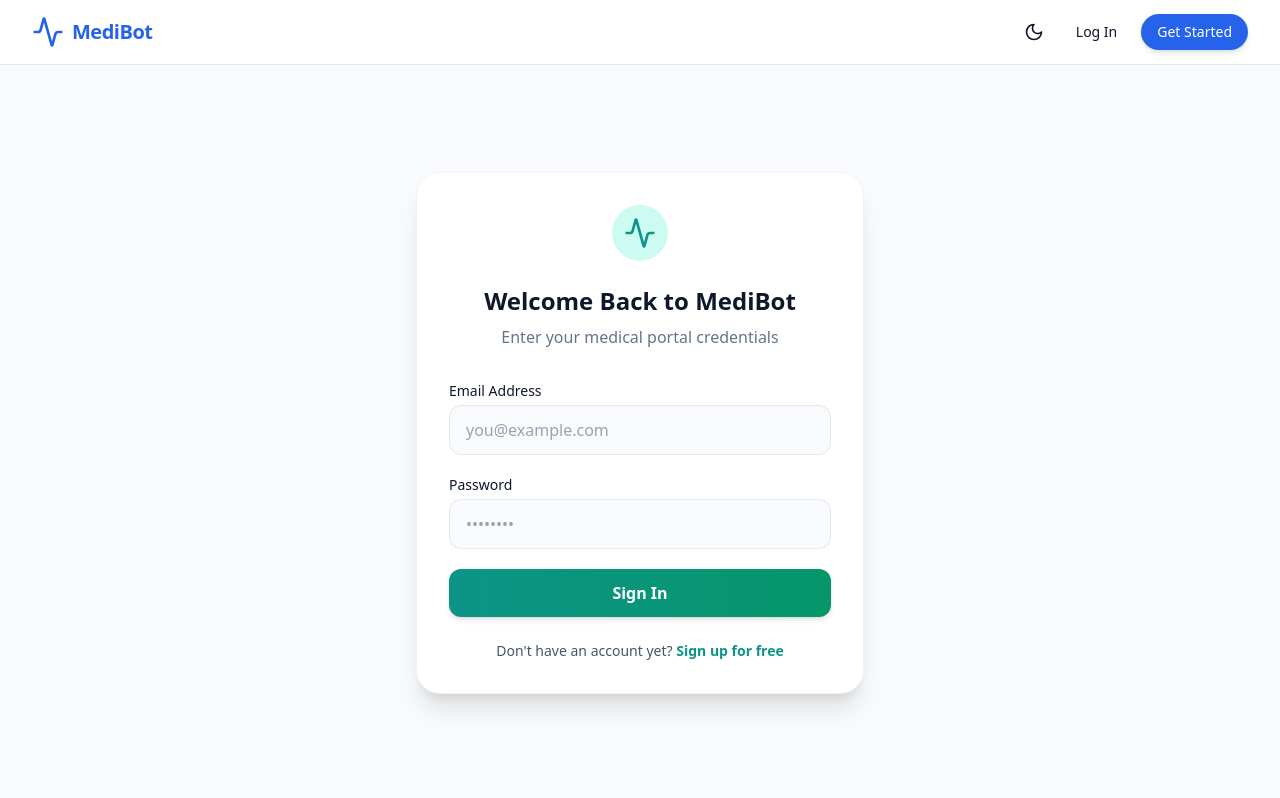
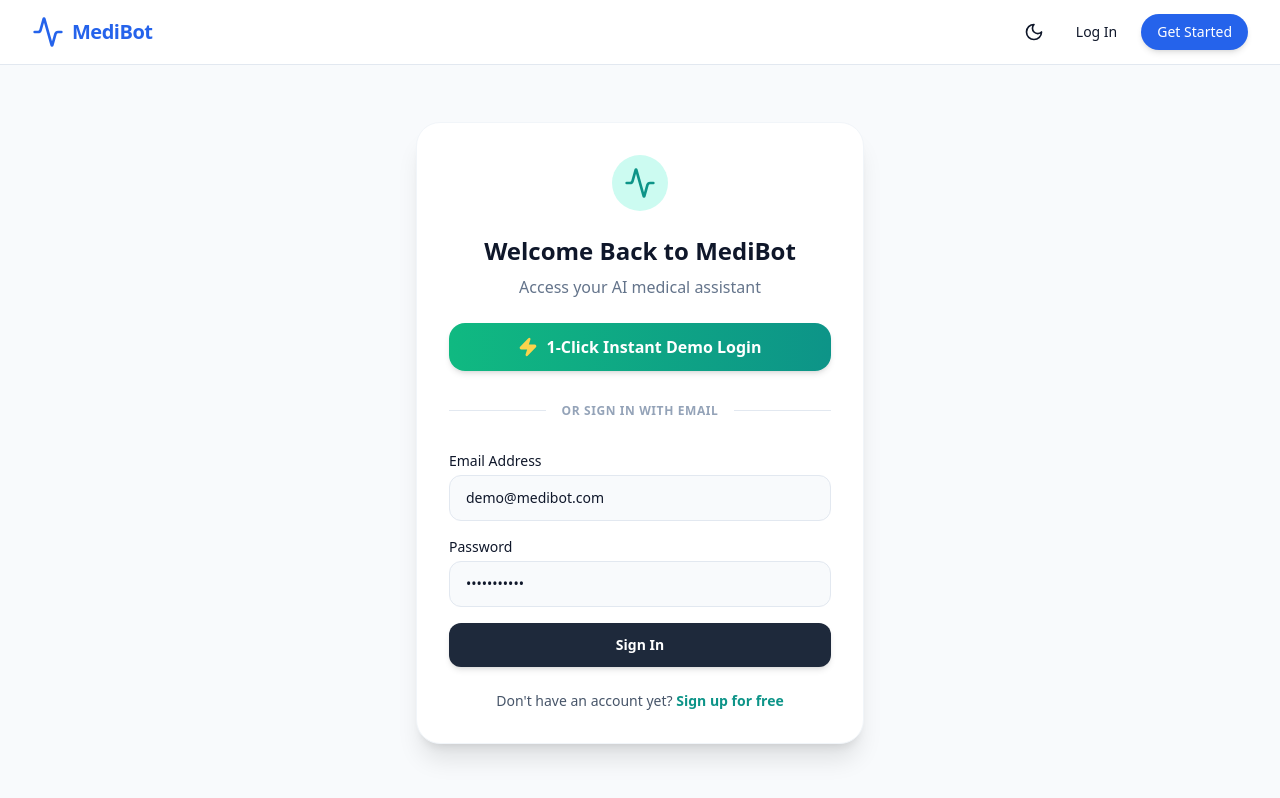
Before and after one commit to ritikmeena546-lab/medibot, a React (Vite) app in the folder frontend/: page /login in a window 1280 px wide. Built offline with nearby package versions, Linux system fonts and the light colour scheme; no server answers.

Commit message:
Add auto-seeded demo user and 1-Click Instant Demo Login button for out-of-the-box authentication

```diff
--- a/frontend/src/pages/Login.jsx
+++ b/frontend/src/pages/Login.jsx
@@ -1,17 +1,17 @@
 import React, { useState } from 'react';
 import { Link } from 'react-router-dom';
-import { Activity, AlertCircle } from 'lucide-react';
+import { Activity, AlertCircle, Zap } from 'lucide-react';
 import { useAuth } from '../contexts/AuthContext';
 
 const Login = () => {
-  const [email, setEmail] = useState('');
-  const [password, setPassword] = useState('');
+  const [email, setEmail] = useState('demo@medibot.com');
+  const [password, setPassword] = useState('password123');
   const [error, setError] = useState('');
   const [loading, setLoading] = useState(false);
   const { login } = useAuth();
 
   const handleSubmit = async (e) => {
-    e.preventDefault();
+    if (e) e.preventDefault();
     setError('');
     setLoading(true);
     try {
@@ -20,10 +20,25 @@ const Login = () => {
       console.error("Login error:", err);
       const detail = err.response?.data?.detail;
       if (err.response?.status === 401 || detail === "Incorrect email or password") {
-        setError("Invalid email or password. If this is your first time on this live site, please Sign Up first to create your account!");
+        setError("Invalid credentials. Use the 1-Click Demo Login below or Sign Up to create a custom account!");
       } else {
-        setError(detail || "Unable to log in. Please check your network connection or try creating a new account via Sign Up.");
+        setError(detail || "Unable to log in. Please check your network connection.");
       }
+    } finally {
+      setLoading(false);
+    }
+  };
+
+  const handleDemoLogin = async () => {
+    setEmail('demo@medibot.com');
+    setPassword('password123');
+    setError('');
+    setLoading(true);
+    try {
+      await login('demo@medibot.com', 'password123');
+    } catch (err) {
+      console.error("Demo login error:", err);
+      setError("Demo authentication notice. Click Sign Up to register your account.");
     } finally {
       setLoading(false);
     }
@@ -38,7 +53,23 @@ const Login = () => {
           </div>
         </div>
         <h2 className="text-2xl font-bold text-center mb-2">Welcome Back to MediBot</h2>
-        <p className="text-center text-slate-500 dark:text-slate-400 mb-8">Enter your medical portal credentials</p>
+        <p className="text-center text-slate-500 dark:text-slate-400 mb-6">Access your AI medical assistant</p>
+
+        {/* 1-Click Demo Login Banner */}
+        <button
+          type="button"
+          onClick={handleDemoLogin}
+          disabled={loading}
+          className="w-full mb-6 py-3 px-4 bg-gradient-to-r from-emerald-500 to-teal-600 hover:from-emerald-600 hover:to-teal-700 text-white font-bold rounded-2xl transition shadow-md flex items-center justify-center gap-2 active:scale-98"
+        >
+          <Zap className="w-5 h-5 text-amber-300 fill-amber-300" /> 1-Click Instant Demo Login
+        </button>
+
+        <div className="relative flex py-2 items-center mb-6">
+          <div className="flex-grow border-t border-slate-200 dark:border-slate-700"></div>
+          <span className="flex-shrink mx-4 text-xs font-semibold uppercase tracking-wider text-slate-400">Or sign in with email</span>
+          <div className="flex-grow border-t border-slate-200 dark:border-slate-700"></div>
+        </div>
 
         {error && (
           <div className="mb-6 p-4 bg-rose-50 dark:bg-rose-950/40 border border-rose-200 dark:border-rose-800 text-rose-700 dark:text-rose-300 rounded-2xl text-sm flex items-start gap-3">
@@ -47,16 +78,16 @@ const Login = () => {
           </div>
         )}
 
-        <form onSubmit={handleSubmit} className="space-y-5">
+        <form onSubmit={handleSubmit} className="space-y-4">
           <div>
             <label className="block text-sm font-medium mb-1">Email Address</label>
-            <input type="email" value={email} onChange={e=>setEmail(e.target.value)} required placeholder="you@example.com" className="w-full px-4 py-3 rounded-xl border border-slate-200 dark:border-slate-600 bg-slate-50 dark:bg-slate-900 focus:ring-2 focus:ring-teal-500 outline-none transition" />
+            <input type="email" value={email} onChange={e=>setEmail(e.target.value)} required placeholder="demo@medibot.com" className="w-full px-4 py-3 rounded-xl border border-slate-200 dark:border-slate-600 bg-slate-50 dark:bg-slate-900 focus:ring-2 focus:ring-teal-500 outline-none transition text-sm" />
           </div>
           <div>
             <label className="block text-sm font-medium mb-1">Password</label>
-            <input type="password" value={password} onChange={e=>setPassword(e.target.value)} required placeholder="••••••••" className="w-full px-4 py-3 rounded-xl border border-slate-200 dark:border-slate-600 bg-slate-50 dark:bg-slate-900 focus:ring-2 focus:ring-teal-500 outline-none transition" />
+            <input type="password" value={password} onChange={e=>setPassword(e.target.value)} required placeholder="••••••••" className="w-full px-4 py-3 rounded-xl border border-slate-200 dark:border-slate-600 bg-slate-50 dark:bg-slate-900 focus:ring-2 focus:ring-teal-500 outline-none transition text-sm" />
           </div>
-          <button type="submit" disabled={loading} className="w-full py-3 px-4 bg-gradient-to-r from-teal-600 to-emerald-600 hover:from-teal-700 hover:to-emerald-700 disabled:opacity-50 text-white font-semibold rounded-xl transition shadow-md">
+          <button type="submit" disabled={loading} className="w-full py-3 px-4 bg-slate-800 hover:bg-slate-900 dark:bg-slate-700 dark:hover:bg-slate-600 disabled:opacity-50 text-white font-semibold rounded-xl transition shadow-md text-sm">
             {loading ? 'Authenticating...' : 'Sign In'}
           </button>
         </form>
```
Also changed, not shown: 7 other files (tests, documents, lock files or other folders).
